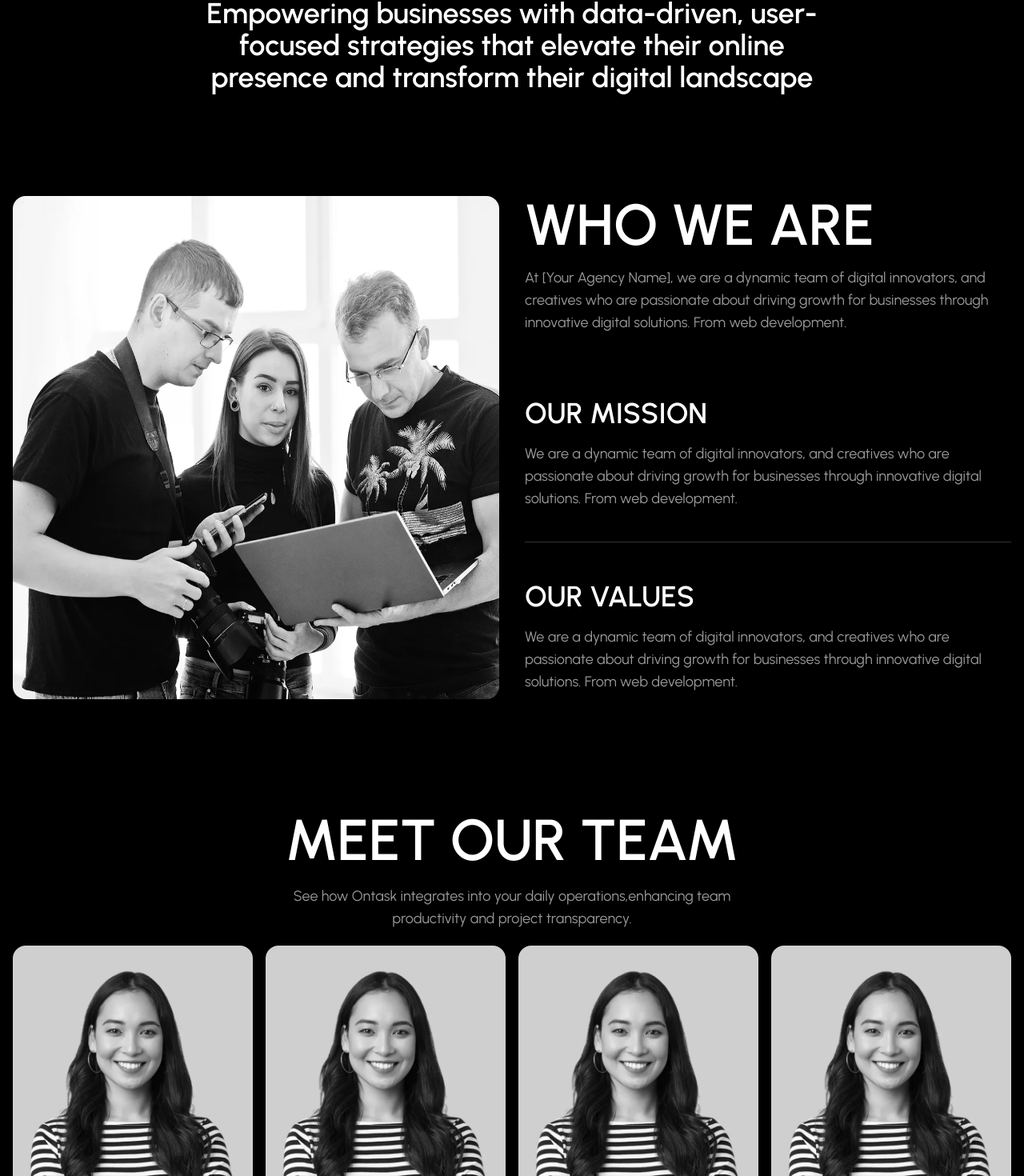
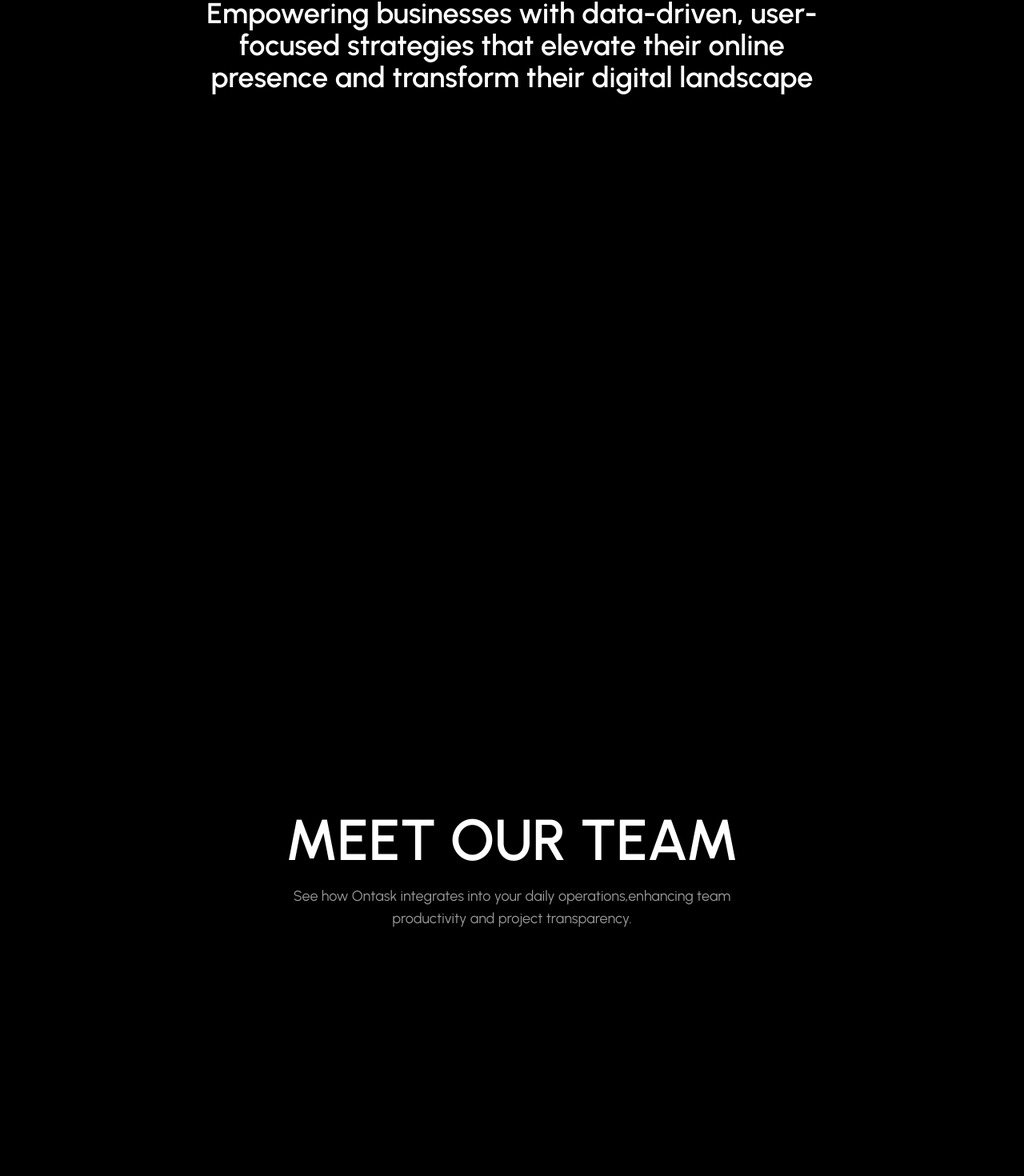
Before and after one commit to hatef-dev/Agency-Vue, a Vue app: page /about in a window 1280 px wide. Shown: the part 1262-2732 px from the top of the page at 80% size. Built offline with nearby package versions, Linux system fonts and the light colour scheme.

Commit message:
fix animation

```diff
--- a/src/components/AboutPage/AboutPageTeam.vue
+++ b/src/components/AboutPage/AboutPageTeam.vue
@@ -9,12 +9,7 @@
         transparency.
       </p>
       <div class="grid lg:grid-cols-4 gap-y-6 lg:gap-4 grid-cols-1">
-        <transition-animation
-          start="top 60%"
-          :delay="person.id * 0.5"
-          v-for="person in Team"
-          :key="person.id"
-        >
+        <transition-animation :delay="person.id * 0.5" v-for="person in Team" :key="person.id">
           <div class="flex flex-col gap-y-2">
             <img
               :src="person.image"
--- a/src/components/AboutPage/AboutPageWhoWeAre.vue
+++ b/src/components/AboutPage/AboutPageWhoWeAre.vue
@@ -1,11 +1,11 @@
 <template>
   <div class="my-container">
     <div class="grid grid-cols-1 text-white lg:grid-cols-2 gap-8">
-      <transition-animation start="top 40%">
+      <transition-animation>
         <img src="/whoWeAre.webp" alt="" class="w-full h-full rounded-2xl" />
       </transition-animation>
       <div class="flex flex-col gap-y-10">
-        <transition-animation start="top 60%" :delay="0.25">
+        <transition-animation :delay="0.25">
           <div class="flex flex-col gap-y-4">
             <h1 class="text-white uppercase text-4xl lg:text-7xl font-semibold">Who We Are</h1>
             <p class="text-white/60 text-lg">
@@ -15,7 +15,7 @@
             </p>
           </div>
         </transition-animation>
-        <transition-animation start="top 60%" :delay="0.5">
+        <transition-animation :delay="0.5">
           <div class="flex flex-col gap-y-4 py-10 border-b border-white/20">
             <h1 class="text-white uppercase text-2xl lg:text-4xl font-semibold">Our Mission</h1>
             <p class="text-white/60 text-lg">
@@ -25,7 +25,7 @@
             </p>
           </div>
         </transition-animation>
-        <transition-animation start="top 60%" :delay="0.75">
+        <transition-animation :delay="0.75">
           <div class="flex flex-col gap-y-4 py-2">
             <h1 class="text-white uppercase text-2xl lg:text-4xl font-semibold">Our Values</h1>
             <p class="text-white/60 text-lg">
--- a/src/components/ContactPage/ContactPageHeader.vue
+++ b/src/components/ContactPage/ContactPageHeader.vue
@@ -1,16 +1,19 @@
 <template>
   <div class="my-container">
     <div class="flex justify-center items-center">
+      <transition-animation>
         <h1
           class="uppercase text-white font-semibold w-full text-2xl lg:text-8xl lg:w-6xl text-center"
         >
           Connect with Our Experts Today
         </h1>
+      </transition-animation>
     </div>
+    <transition-animation>
       <div
         class="bg-[#0C0C0C] border border-white/10 rounded-2xl justify-center items-center w-full p-5 lg:p-16 flex gap-x-10 mt-16"
       >
-      <img src="/Contact.webp" alt="" class="hidden lg:bloc w-[456px] h-auto rounded-md" />
+        <img src="/Contact.webp" alt="" class="hidden lg:block w-[456px] h-auto rounded-md" />
         <div class="w-full">
           <form class="flex flex-col gap-y-5">
             <div
@@ -66,5 +69,6 @@
           </form>
         </div>
       </div>
+    </transition-animation>
   </div>
 </template>
--- a/src/components/Ui/TransitionAnimation.vue
+++ b/src/components/Ui/TransitionAnimation.vue
@@ -28,7 +28,7 @@ export default {
     },
     start: {
       type: String,
-      default: 'top 90%',
+      default: 'top 80%',
     },
   },
   methods: {
@@ -45,7 +45,9 @@ export default {
           scrollTrigger: {
             trigger: el,
             start: this.start,
-            once: true,
+            // scrub: 1,
+            toggleActions: 'restart play none reverse',
+            // once: true,
           },
           delay: this.delay,
           opacity: 1,
```
Lines whose indentation alone changed are shown as unchanged.
